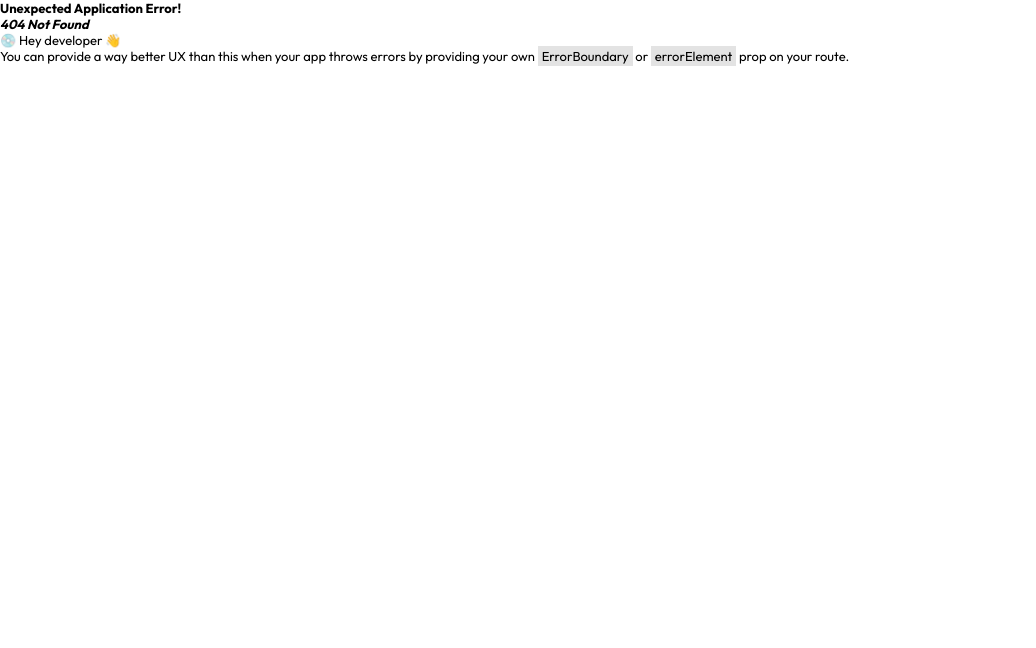
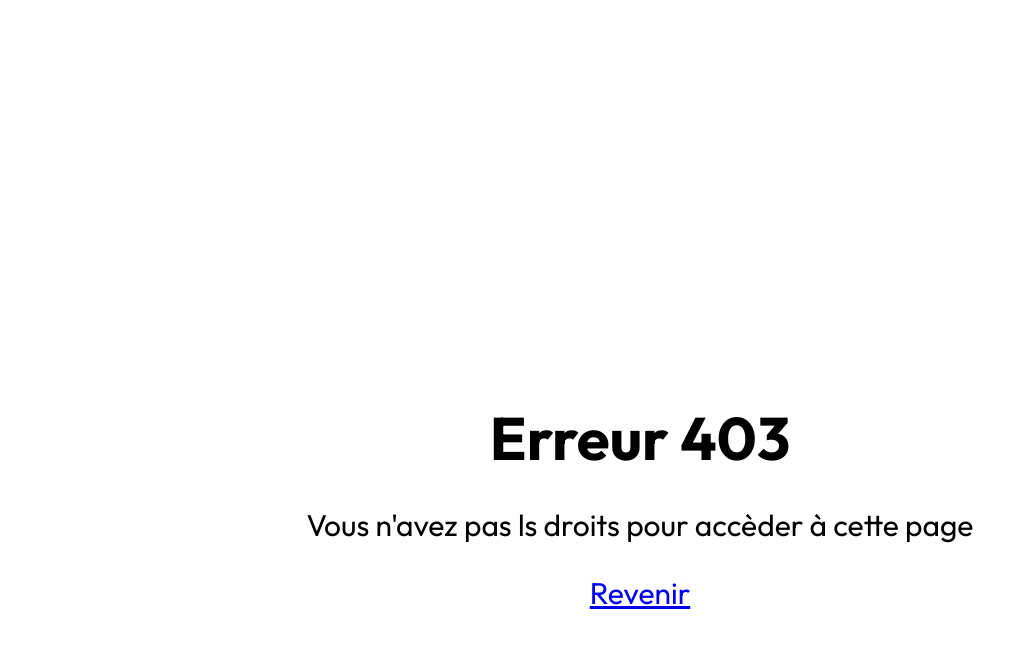
Before and after one commit to KevArb/TFEProjetLIQMAppFrontEnd, a React (Vite) app: page /403 in a window 1280 px wide. Before the commit this address had no page. Shown: the top 648 px of the page, without its empty margins (0-1036 px from the left). Built offline with nearby package versions, Linux system fonts and the light colour scheme.

Commit message:
error 403 page

```diff
--- /dev/null
+++ b/src/components/ErrorPages/ErrorPage.css
@@ -0,0 +1,20 @@
+.container-error-page {
+    margin-top: 400px;
+    gap: 30px;
+    display: flex;
+    flex-direction: column;
+    justify-content: center;
+    align-items: center;
+}
+
+.container-error-page h1 {
+    font-size: 60px;
+}
+
+.container-error-page span {
+    font-size: 30px;
+}
+
+.link {
+    font-size: 30px;
+}
--- a/src/components/ErrorPages/UnauthoraizePage.jsx
+++ b/src/components/ErrorPages/UnauthoraizePage.jsx
@@ -1,10 +1,16 @@
 // eslint-disable-next-line no-unused-vars
 import React from 'react'
+import './ErrorPage.css'
+import { Link } from 'react-router-dom';
 
 const UnauthoraizePage = () => {
     return (
         <div>
-            <p>Non autorisé</p>
+            <div className='container-error-page'>
+                <h1>Erreur 403</h1>
+                <span>Vous n&apos;avez pas ls droits pour accèder à cette page</span>
+                <Link className="link" to={`/equipments`}>Revenir</Link>
+            </div>
         </div>
     )
 }
--- a/src/components/Maintenances/NewMaintenanceForm.jsx
+++ b/src/components/Maintenances/NewMaintenanceForm.jsx
@@ -98,6 +98,7 @@ const NewMaintenanceForm = () => {
                 }
             }).catch((error) => {
                 console.log(error)
+
             })
         }
         fetchData();
--- a/src/components/Users/UserList.jsx
+++ b/src/components/Users/UserList.jsx
@@ -10,6 +10,7 @@ import { formatErrMsg } from '../../utils/functions/Library'
 import { FontAwesomeIcon } from '@fortawesome/react-fontawesome';
 import { faUserPlus } from '@fortawesome/free-solid-svg-icons';
 import UpdateRoleForm from './UpdateRoleForm'
+import { useNavigate } from 'react-router-dom';
 
 const UserList = () => {
 
@@ -17,8 +18,8 @@ const UserList = () => {
     const headers = {
         'Authorization': 'Bearer '+ token
     }
+    const navigateTo = useNavigate()
     const [users, setUsers] = useState([])
-    const [getUser, setGetUser] = useState([])
     const [addUser, setAddUser] = useState(false)
     const [userSelectId, setUSerSelecteId] = useState('')
     const [data, setData] = useState({
@@ -57,8 +58,6 @@ const UserList = () => {
         setAddUser(!addUser)
     }
 
-    console.log(getUser)
-
     const handleSubmitNewUser = () => {
         const dataUser = {
             role: data.role,
@@ -90,7 +89,9 @@ const UserList = () => {
             await axios.get(`http://127.0.0.1:8000/api/user/`, { headers }).then((response) => {
                 setUsers(response.data.data)
             }).catch((error) => {
-                console.log(error)
+                if (error.response.status === 403) {
+                    return navigateTo('/403')
+                }
             })
         }
 
--- a/src/utils/router/Router.jsx
+++ b/src/utils/router/Router.jsx
@@ -42,7 +42,7 @@ const router = createBrowserRouter([
       element: <LoginView />
     },
     {
-      path: '/401',
+      path: '/403',
       element: <UnauthoraizePage />
     },
     {
```
